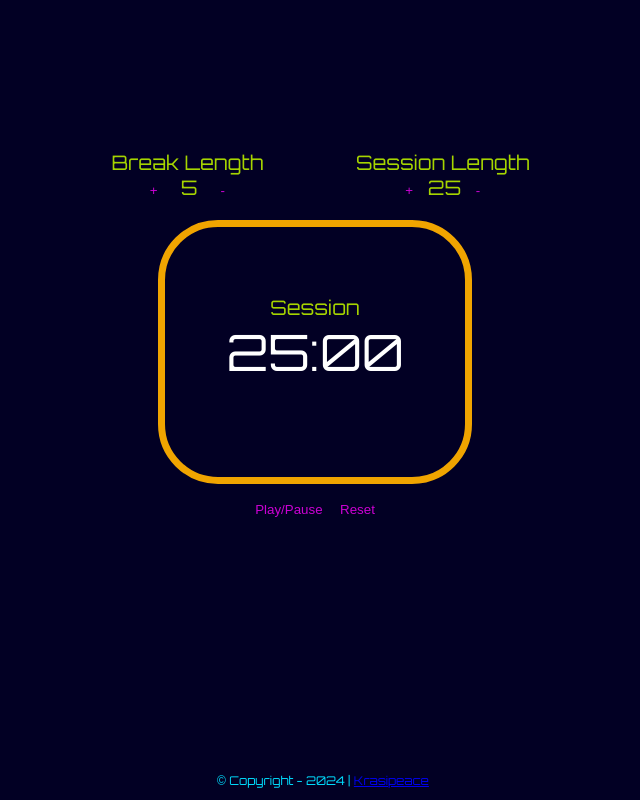
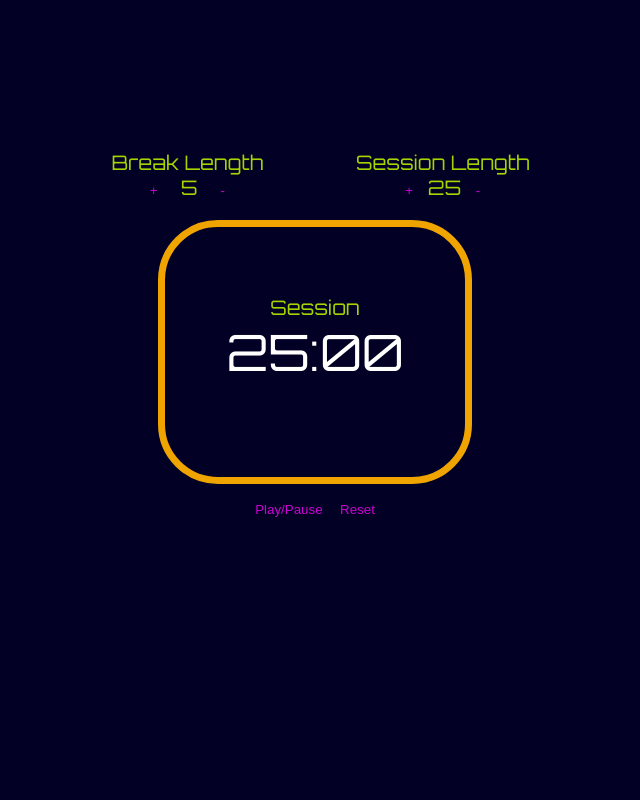
Before and after one commit to sudhanshusingh07/Front-End-Development-Libraries---freecodecamp, a plain HTML site: page 25plus5 Clock/index.html in a window 1280 px wide. Shown: the whole page, without its empty margins (325-965 px from the left). Drawn offline with nearby package versions, Linux system fonts and the light colour scheme.

Commit message:
Update index.html

```diff
--- a/25plus5 Clock/index.html
+++ b/25plus5 Clock/index.html
@@ -51,11 +51,7 @@
     </div>
     </div>
 
-    <footer>
-        <p style="text-align: center">&copy; Copyright -
-            <script>document.write(new Date().getFullYear()) </script> | <a href="https://github.com/krasipeace" class="font-effect-fire"> Krasipeace</a>
-        </p>
-    </footer>
+
 
     <script src="scripts.js"></script>
 </body>
```
